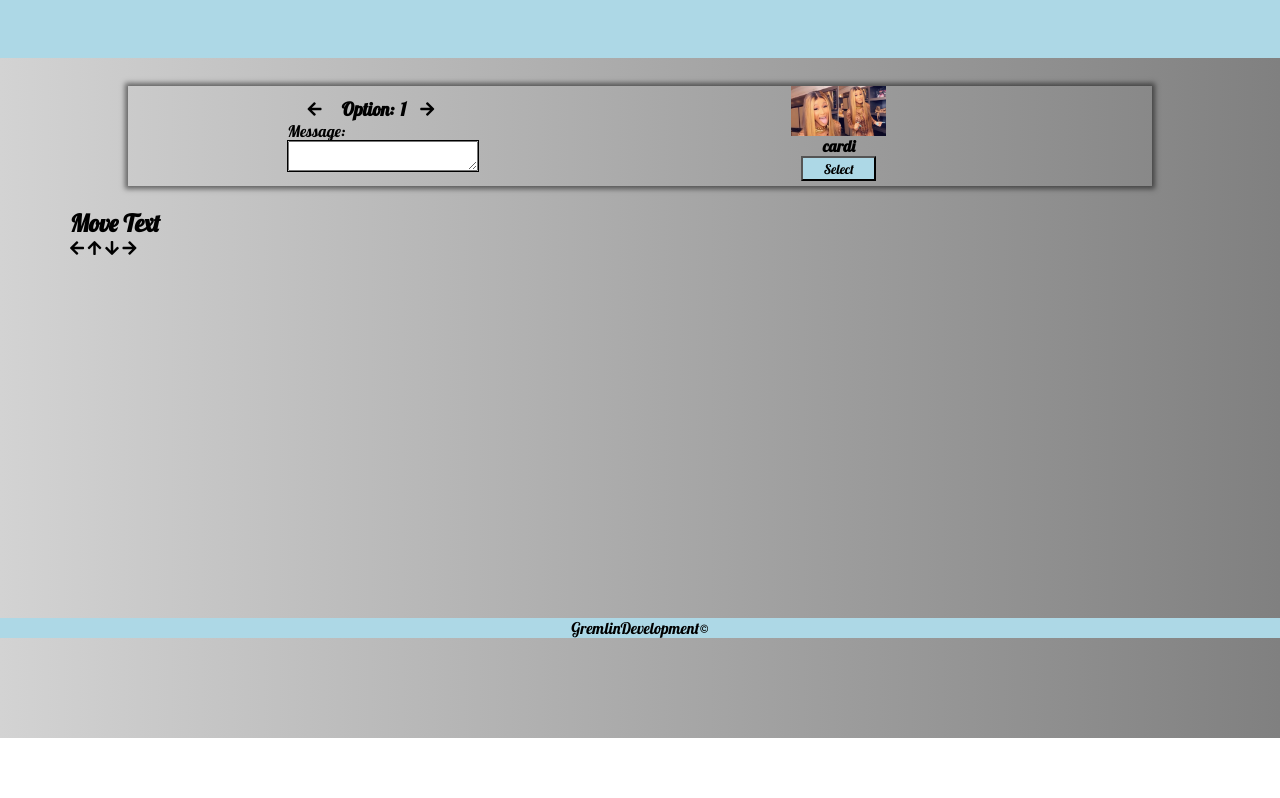
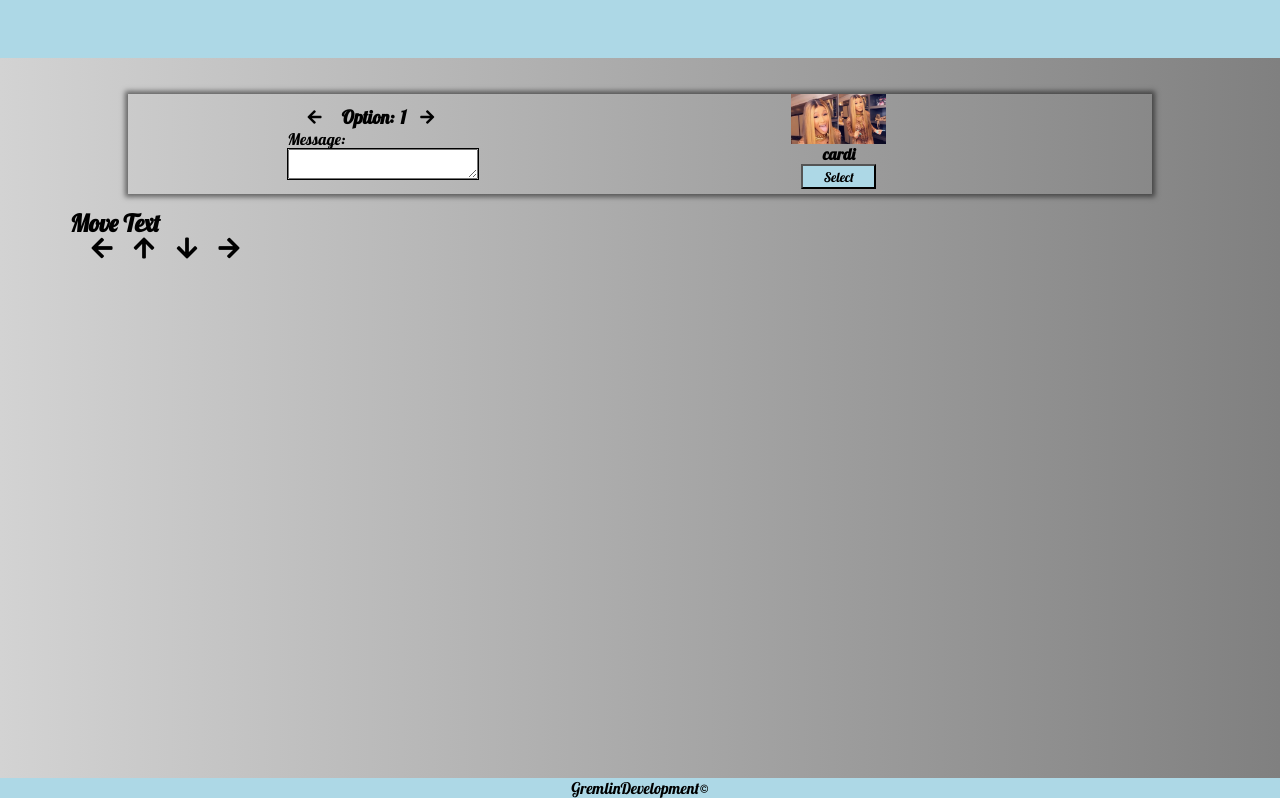
Before and after one commit to Greenie62/mememaker, a plain HTML site: page index.html in a window 1280 px wide. Shown: the part 62-860 px from the top of the page. Before the commit the page ends 800 px from the top, so only its background shows below. Drawn offline with Linux system fonts and the light colour scheme.

Commit message:
push thru

```diff
--- a/index.html
+++ b/index.html
@@ -43,11 +43,11 @@
 
     <div class="textController">
         <h2>Move Text</h2>
-            <i class="fas fa-arrow-left textleft"></i>
-            <i class="fas fa-arrow-up textup"></i>
-            <i class="fas fa-arrow-down textdown"></i>
+            <i class="textarrow fas fa-arrow-left textleft"></i>
+            <i class="textarrow fas fa-arrow-up textup"></i>
+            <i class="textarrow fas fa-arrow-down textdown"></i>
 
-        <i class="fas fa-arrow-right textright"></i>
+        <i class="textarrow fas fa-arrow-right textright"></i>
     </div>
 
     <div class="memeoutput"></div>
--- a/script.js
+++ b/script.js
@@ -95,14 +95,14 @@ textLeftArrow.onclick=()=>{
 }
 
 textRightArrow.onclick=()=>{
-    left+=5
+    left+=10
     document.querySelector(".h2Text").style.setProperty("--left",left)
 
 }
 
 
 textUpArrow.onclick=()=>{
-    topPx-=5
+    topPx-=10
     document.querySelector(".h2Text").style.setProperty("--top",topPx)
 
 }
--- a/style.css
+++ b/style.css
@@ -54,7 +54,7 @@ header > h1{
 
 
 .content{
-    height:70vh;
+    height:90vh;
 
 }
 
@@ -125,6 +125,11 @@ header > h1{
 
 }
 
+.textarrow{
+    margin-left:25px;
+    transform:scale(1.5)
+}
+
 
 footer{
     background:var(--color);
```
